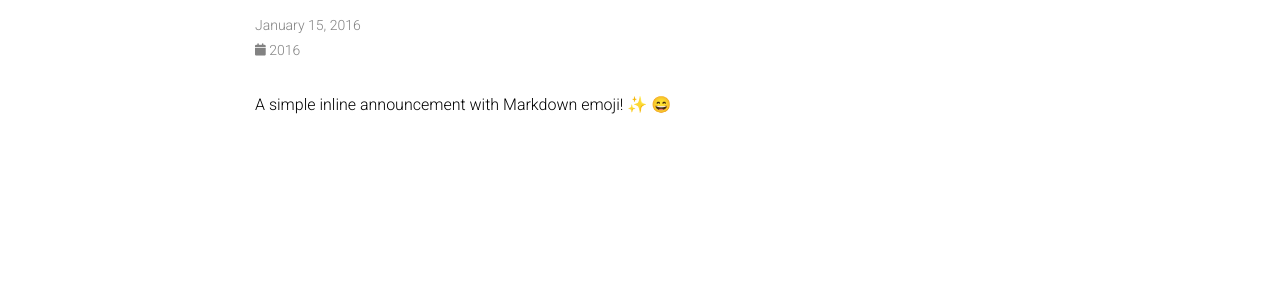
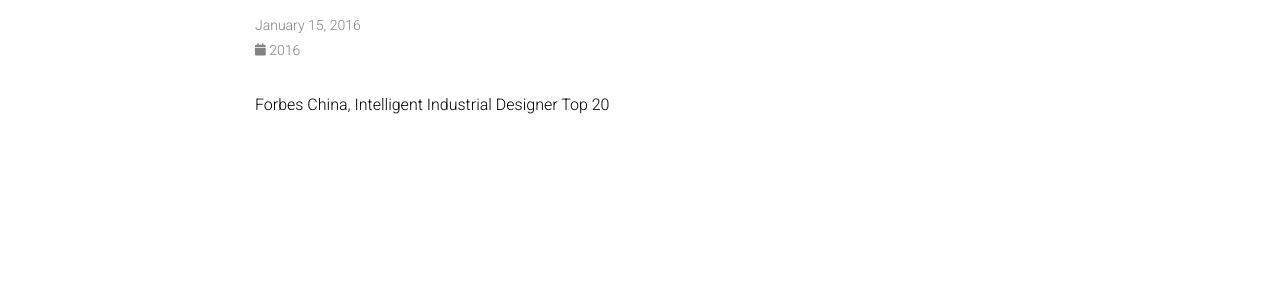
Before and after one commit to nancao/nancao.github.io, a Jekyll site: the page built from _news/announcement_3.md, in a window 1280 px wide. Shown: the part 146-432 px from the top of the page. Built offline with Jekyll 4.4.1, drawn with Linux system fonts in a browser that asks for light colours; full-size pictures stand in for the smaller copies a plugin makes; emoji names are drawn with the system emoji font; comment, search, counter and statistics services are not loaded; a style sheet for code colours, icons or effects is not loaded.

Commit message:
update profile

```diff
--- a/_news/announcement_3.md
+++ b/_news/announcement_3.md
@@ -5,4 +5,4 @@
 related_posts: false
 ---
 
-A simple inline announcement with Markdown emoji! :sparkles: :smile:
+Forbes China, Intelligent Industrial Designer Top 20
```
Also changed, not shown: _news/announcement_1.md (+1 -1 lines).
